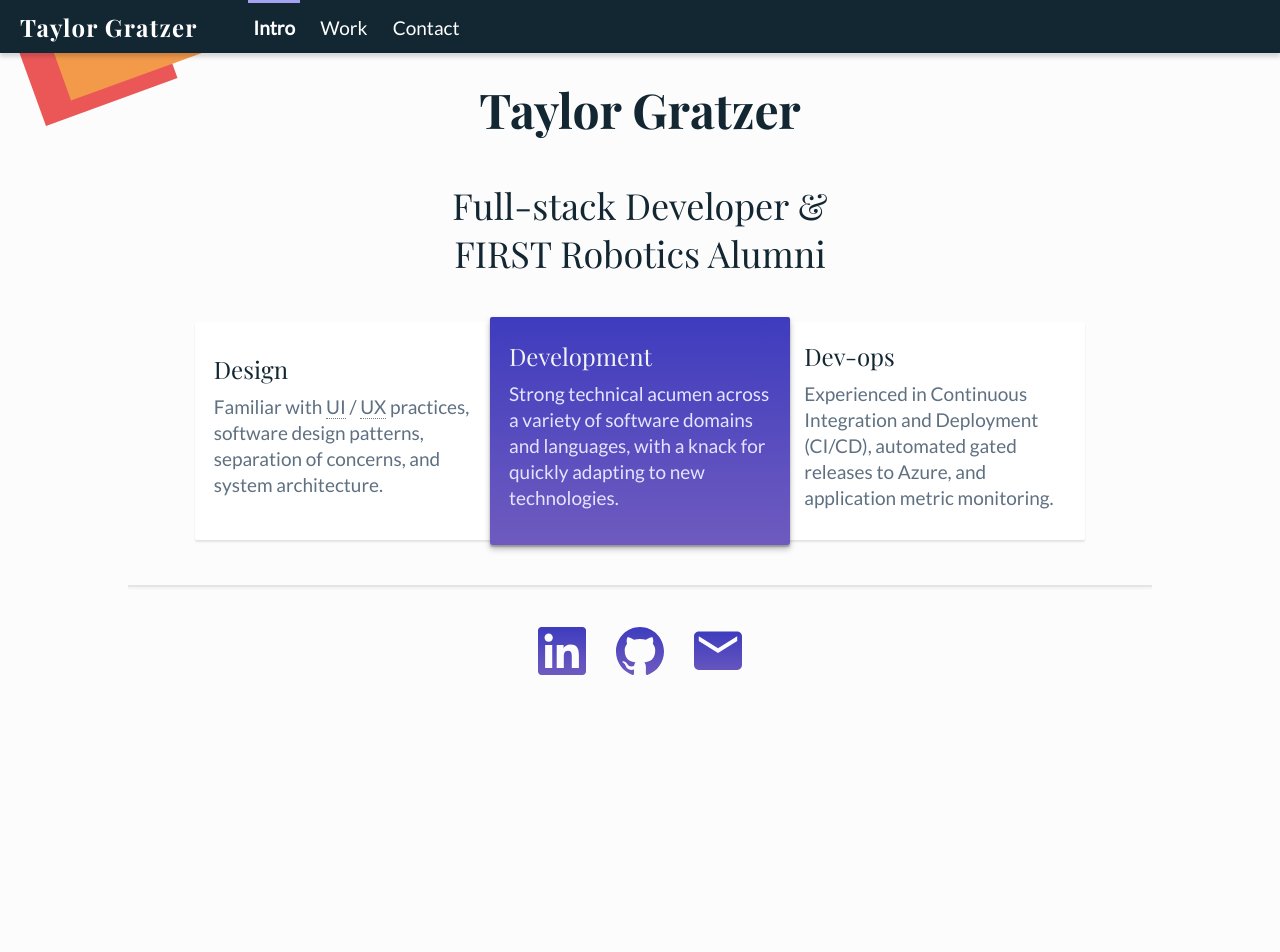
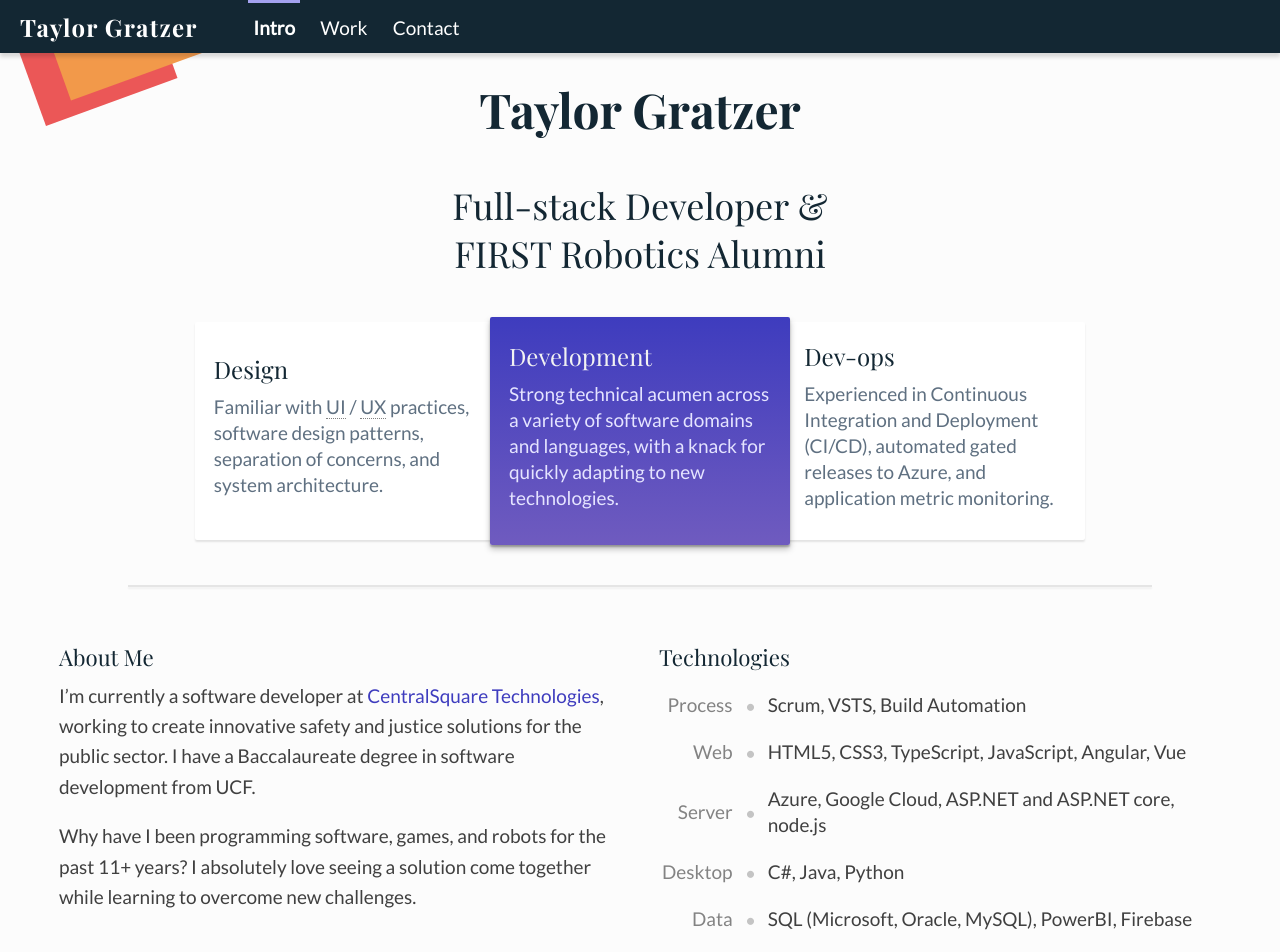
Before and after one commit to Nickardson/nickardson.github.io, a Nuxt app: page / in a window 1280 px wide. Shown: the top 952 px of the page. Before the commit the page ends 800 px from the top, so only its background shows below. Built offline with nearby package versions, Linux system fonts and the light colour scheme.

Commit message:
Create AspectDetails details, with a single view for now of technologies

```diff
--- /dev/null
+++ b/components/AboutDesign.vue
@@ -0,0 +1,12 @@
+<template>
+  <h3>About Design</h3>
+</template>
+
+<style scoped>
+
+</style>
+
+<script>
+export default {
+};
+</script>
--- /dev/null
+++ b/components/AboutDevelopment.vue
@@ -0,0 +1,83 @@
+<template>
+  <div class="half-n-half">
+    <div>
+      <h3>About Me</h3>
+      <p>
+        I’m currently a software developer at <a href="https://centralsqr.com/" target="_blank">CentralSquare Technologies</a>, working to create innovative safety and justice solutions for the public sector. I have a Baccalaureate degree in software development from UCF.
+      </p>
+      <p>
+        Why have I been programming software, games, and robots for the past {{yearsProgramming}}+ years? I absolutely love seeing a solution come together while learning to overcome new challenges.
+      </p>
+    </div>
+
+    <!-- <h3>My Work</h3> -->
+
+    <div>
+      <h3>Technologies</h3>
+      <table>
+        <tbody>
+          <tr v-for="techGroup of techGroups" :key="techGroup.name" class="tech-group">
+            <td class="tech-group-name">{{techGroup.name}}</td>
+            <td class="tech-bullet">&bull;</td>
+            <td class="tech-text">{{techGroup.techs.join(', ')}}</td>
+          </tr>
+        </tbody>
+      </table>
+    </div>
+  </div>
+</template>
+
+<style scoped>
+p {
+  line-height: 1.6em;
+  margin-bottom: 1em;
+}
+.tech-group-name {
+  color: #838383;
+  text-align: right;
+}
+.tech-bullet {
+  color: #C4C4C4;
+  padding: 0.25em 0.5em;
+  line-height: 1em;
+}
+.tech-text {
+  padding: 0.5em 0;
+}
+</style>
+
+<script>
+export default {
+  data: () => {
+    var startProgrammingYear = 2007;
+    var yearsProgramming = (new Date() - new Date(startProgrammingYear, 1)) / (1000 * 60 * 60 * 24 * 365.25);
+    return {
+      yearsProgramming: Math.floor(Math.max(
+        10, // even if your date is wonky, 10+ is close, and a nice even number
+        yearsProgramming)),
+      techGroups: [
+        {
+          name: 'Process',
+          techs: ['Scrum', 'VSTS', 'Build Automation']
+        },
+        {
+          name: 'Web',
+          techs: ['HTML5', 'CSS3', 'TypeScript', 'JavaScript', 'Angular', 'Vue']
+        },
+        {
+          name: 'Server',
+          techs: ['Azure', 'Google Cloud', 'ASP.NET and ASP.NET core', 'node.js']
+        },
+        {
+          name: 'Desktop',
+          techs: ['C#', 'Java', 'Python']
+        },
+        {
+          name: 'Data',
+          techs: ['SQL (Microsoft, Oracle, MySQL)', 'PowerBI', 'Firebase']
+        },
+      ]
+    }
+  }
+};
+</script>
--- /dev/null
+++ b/components/AboutDevops.vue
@@ -0,0 +1,12 @@
+<template>
+  <h3>About Devops</h3>
+</template>
+
+<style scoped>
+
+</style>
+
+<script>
+export default {
+};
+</script>
--- /dev/null
+++ b/components/AspectDetails.vue
@@ -0,0 +1,76 @@
+<template>
+  <div class="aspect-details">
+    <AboutDevelopment v-if="shouldShowAspect('development')"></AboutDevelopment>
+    <!-- <AboutDesign v-if="shouldShowAspect('design')"></AboutDesign>
+    <AboutDevops v-if="shouldShowAspect('devops')"></AboutDevops> -->
+  </div>
+</template>
+
+<!-- not scoped -->
+<style>
+.aspect-details h3 {
+  margin-bottom: 0.5em;
+}
+
+.half-n-half {
+  display: flex;
+  flex-direction: row;
+  justify-content: center;
+  flex-wrap: wrap;
+}
+
+.half-n-half > * {
+  margin: 1em;
+  flex-grow: 1;
+  flex-basis: 0;
+}
+
+@media screen and (max-width: 1000px) {
+  .half-n-half > * {
+    flex-basis: 100%;
+  }
+}
+
+@media screen and (min-width: 1201px) {
+  .half-n-half {
+    max-width: 1200px;
+    margin: 0 auto;
+  }
+}
+</style>
+
+<script>
+import AboutDesign from "~/components/AboutDesign.vue";
+import AboutDevelopment from "~/components/AboutDevelopment.vue";
+import AboutDevops from "~/components/AboutDevops.vue";
+
+export default {
+  components: {
+    AboutDesign,
+    AboutDevelopment,
+    AboutDevops
+  },
+  data: () => {
+    return {
+      hasScripting: false
+    };
+  },
+  props: [
+    'aspect'
+  ],
+  methods: {
+    shouldShowAspect: function (aspectId) {
+      return !this.hasScripting || this.aspect === aspectId;
+    }
+  },
+  mounted: function() {
+    // hide the non-selected aspects when the client has JS
+    this.$nextTick(() => {
+      console.log('mounted', process, process.client);
+      if (process.client) {
+        this.hasScripting = true;
+      }
+    });
+  }
+};
+</script>
--- a/components/DevAspects.vue
+++ b/components/DevAspects.vue
@@ -4,6 +4,7 @@
       <div
         v-for="aspect of aspects"
         :key="aspect.name"
+        @click="onAspectChanged(aspect.id)"
         :class="{ 'dev-key-aspect': aspect.key }"
         class="dev-aspect">
         <h3 class="dev-aspect-header">{{aspect.name}}</h3>
@@ -91,6 +92,7 @@ export default {
     return {
       aspects: [
         {
+          id: 'design',
           name: "Design",
           description: `
             Familiar with <abbr title="User Interface">UI</abbr> / <abbr title="User Experience">UX</abbr> practices,
@@ -98,16 +100,23 @@ export default {
           `
         },
         {
+          id: 'development',
           key: true,
           name: "Development",
           description: "Strong technical acumen across a variety of software domains and languages, with a knack for quickly adapting to new technologies."
         },
         {
+          id: 'devops',
           name: "Dev-ops",
           description: "Experienced in Continuous Integration and Deployment (CI/CD), automated gated releases to Azure, and application metric monitoring."
         }
       ]
     };
+  },
+  methods: {
+    onAspectChanged: function (aspectId) {
+      this.$emit('aspect', aspectId);
+    }
   }
 };
 </script>
--- a/pages/index.vue
+++ b/pages/index.vue
@@ -11,7 +11,13 @@
     </section>
 
     <section id="brief-intro">
-      <DevAspects></DevAspects>
+      <DevAspects v-on:aspect="aspectChanged"></DevAspects>
+    </section>
+
+    <hr style="margin-bottom: 2em">
+
+    <section id="about">
+      <AspectDetails v-bind:aspect="selectedAspect"></AspectDetails>
     </section>
 
     <!-- TODO: give attribution or get rid of the icons -->
@@ -29,15 +35,26 @@
 </style>
 
 <script>
-// import AppLogo from "~/components/AppLogo.vue";
 import Icons8Attribution from "~/components/Icons8Attribution.vue";
 import DevAspects from "~/components/DevAspects.vue";
+import AspectDetails from "~/components/AspectDetails.vue";
 
 export default {
   components: {
-    // AppLogo,
     Icons8Attribution,
-    DevAspects
+    DevAspects,
+    AspectDetails
+  },
+  data: () => {
+    return {
+      selectedAspect: 'development'
+    };
+  },
+  methods: {
+    aspectChanged: function (aspectId) {
+      // TODO: enable when the other areas are set
+      // this.selectedAspect = aspectId;
+    }
   }
 };
 </script>
```
